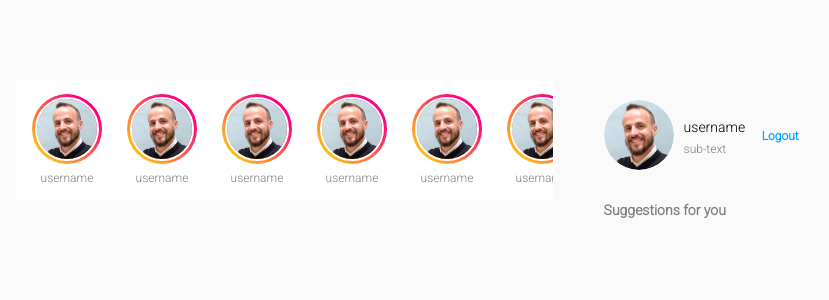
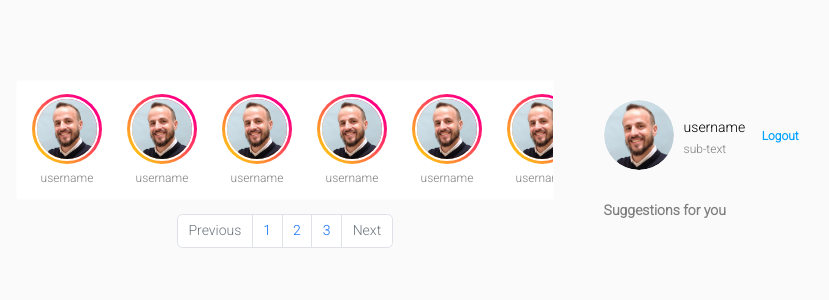
Before and after one commit to pawaters/pic-sharing-social-network, a PHP site: page /index.php in a window 1280 px wide. Shown: the part 50-350 px from the top of the page, without its empty margins (176-1005 px from the left). Run offline with PHP 8.4, Linux system fonts and the light colour scheme; the visitor is signed in with stand-in values (Sample User, id 1); data that the repository does not hold is empty; some libraries are stand-ins or nearby versions.

Commit message:
pagination works on index

```diff
--- a/get_latest_posts.php
+++ b/get_latest_posts.php
@@ -17,7 +17,7 @@ $stmt->bind_result($total_posts);
 $stmt->store_result();
 $stmt->fetch();
 
-$total_posts_per_page = 3;
+$total_posts_per_page = 1;
 
 $offset = ($page_no - 1) * $total_posts_per_page;
 
--- a/index.php
+++ b/index.php
@@ -111,6 +111,33 @@
 
                 <?php  }  ?>
 
+                <!-- PAGINATION -->
+                <nav aria-label="Page navigation example" class="mx-auto mt-3">
+                    <ul class="pagination">
+
+
+                        <li class="page-item <?php if($page_no<=1){echo 'disabled';}?>">
+                            <a class="page-link" href="<?php if($page_no<=1){echo '#';}else{echo '?page_no='.($page_no-1);}?>">Previous</a>
+                        </li>
+
+
+                        <li class="page-item"><a class="page-link" href="?page_no=1">1</a></li>
+                        <li class="page-item"><a class="page-link" href="?page_no=2">2</a></li>
+                        <li class="page-item"><a class="page-link" href="?page_no=3">3</a></li>
+
+                        <?php if($page_no >= 3) { ?>
+
+                            <li class="page-item"><a class="page-link" href="#">...</a></li>
+                            <li class="page-item"><a class="page-link" href="<?php echo '?page_no='.$page_no; ?>"></a></li>
+
+                        <?php } ?>
+
+                        <li class="page-item <?php if($page_no>= $total_no_of_pages){echo 'disabled';}?>">
+                            <a class="page-link" href="<?php if($page_no>= $total_no_of_pages){echo '#';}else{echo '?page_no='.($page_no+1);}?>">Next</a>
+                        </li>
+                    </ul>
+                </nav>
+
             </div>
 
             <div class="right-col">
```
